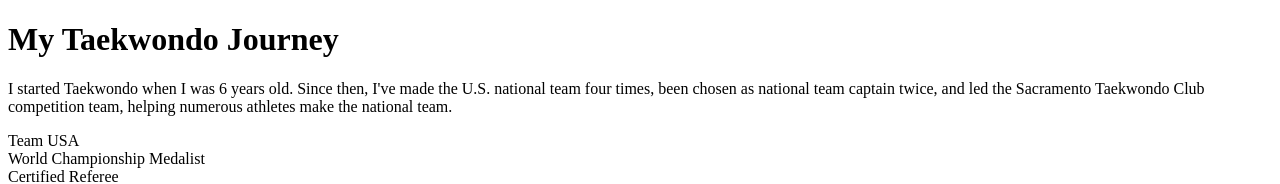
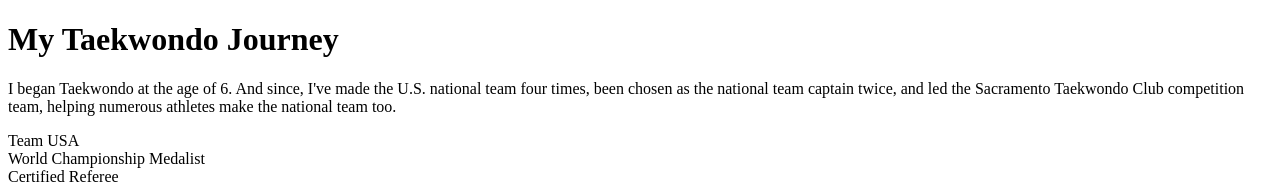
Before and after one commit to anthonysk0215/PersonalPortfolio, a Next.js app: page /Taekwondo in a window 1280 px wide. Shown: the top 184 px of the page. Built offline with nearby package versions, Linux system fonts and the light colour scheme.

Commit message:
Taekwondo page edit

```diff
--- a/src/pages/Taekwondo.tsx
+++ b/src/pages/Taekwondo.tsx
@@ -797,12 +797,10 @@ export default function Taekwondo() {
           <h1 className="text-5xl font-bubble mb-6 text-blue-500">My Taekwondo Journey</h1>
 
           <p className="text-xl text-gray-700 mb-8">
-            I started Taekwondo when I was 6 years old. Since then, I've made the U.S. national team four times, been chosen as national team captain twice, and led the Sacramento Taekwondo Club competition team, helping numerous athletes make the national team. </p>
+            I began Taekwondo at the age of 6. And since, I've made the U.S. national team four times, been chosen as the national team captain twice, and led the Sacramento Taekwondo Club competition team, helping numerous athletes make the national team too. </p>
           <div className="flex flex-wrap justify-center gap-4">
             <Badge className="px-4 py-2 text-base bg-sky-100 text-sky-800 hover:bg-sky-200">Team USA</Badge>
-            <Badge className="px-4 py-2 text-base bg-sky-100 text-sky-800 hover:bg-sky-200">
-              World Championship Medalist
-            </Badge>
+            <Badge className="px-4 py-2 text-base bg-sky-100 text-sky-800 hover:bg-sky-200">World Championship Medalist</Badge>
             <Badge className="px-4 py-2 text-base bg-sky-100 text-sky-800 hover:bg-sky-200">Certified Referee</Badge>
           </div>
         </motion.div>
```
